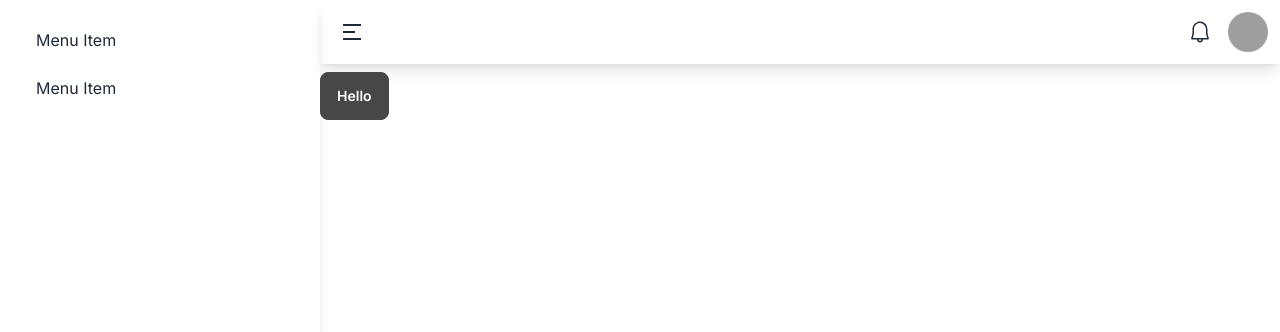
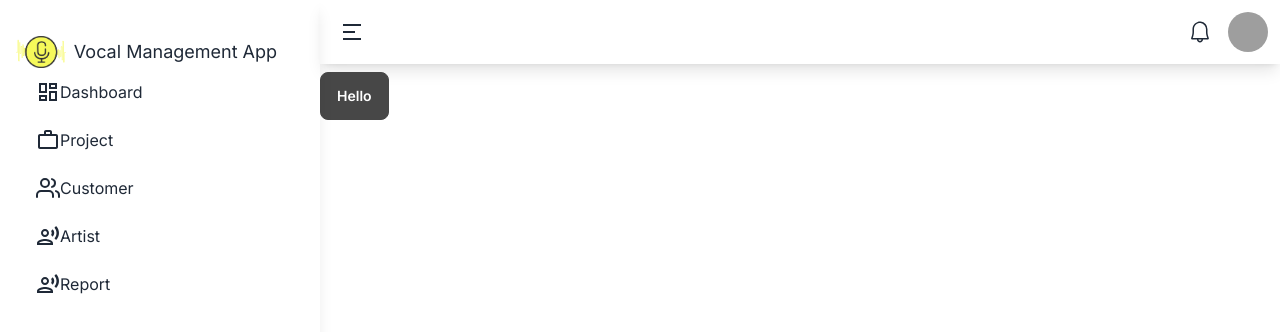
Before and after one commit to trongnsiwa/voice-admin, a Next.js app: page / in a window 1280 px wide. Shown: the top 332 px of the page. Built offline with nearby package versions, Linux system fonts and the light colour scheme; grey boxes are pictures that could not be loaded.

Commit message:
add data & animation to sidebar

```diff
--- a/components/common/header.tsx
+++ b/components/common/header.tsx
@@ -8,6 +8,7 @@ import { VscBell, VscBellDot } from 'react-icons/vsc';
 import { IoLogOutOutline } from 'react-icons/io5';
 import { motion } from 'framer-motion';
 import { useBoolean, useOnClickOutside } from 'usehooks-ts';
+import { toggleSidebar } from '@redux/actions/sidebar-action';
 
 const Header = () => {
   // states
@@ -36,17 +37,16 @@ const Header = () => {
 
   return (
     <>
-      <div className="navbar mb-2 shadow-lg">
+      <motion.div className="navbar mb-2 shadow-lg">
         <div className="flex-1">
           <input id="drawer" type="checkbox" className="drawer-toggle" />
-          <div className="drawer-content">
           <label
             htmlFor="drawer"
             className="btn btn-circle btn-ghost drawer-button"
+            onClick={() => dispatch(toggleSidebar(!open))}
           >
             <RiMenu2Line className="inline-block w-6 h-6" />
           </label>
-          </div>
         </div>
         <div className="flex-none">
           <button className="btn btn-circle btn-ghost">
@@ -82,7 +82,7 @@ const Header = () => {
             </li>
           </motion.ul>
         </div>
-      </div>
+      </motion.div>
     </>
   );
 };
--- a/components/common/sidebar.tsx
+++ b/components/common/sidebar.tsx
@@ -1,18 +1,84 @@
+import { toggleSidebar } from '@redux/actions/sidebar-action';
+import { useAppDispatch, useAppSelector } from '@redux/store/hooks';
+import { sidebars } from '@shared/routes/sidebar';
+import { AnimatePresence, motion } from 'framer-motion';
+import Link from 'next/link';
+import { useEffect, useRef } from 'react';
+import { useMediaQuery } from 'usehooks-ts';
+
+const sideVariants = {
+  closed: {
+    transition: {
+      staggerChildren: 0.2,
+      staggerDirection: -1,
+    },
+  },
+  open: {
+    transition: {
+      staggerChildren: 0.2,
+      staggerDirection: 1,
+    },
+  },
+};
+
 const Sidebar = () => {
+  // selctor & dispatch
+  const { open } = useAppSelector((state) => state.sidebar);
+  const dispatch = useAppDispatch();
+
+  // media query
+  const matches = useMediaQuery('(min-width: 768px)');
+
+  // event
+  useEffect(() => {
+    matches && dispatch(toggleSidebar(true));
+  }, [dispatch, matches]);
+
   return (
-    <>
-      <div className="drawer-side shadow-lg h-screen">
-        <label htmlFor="my-drawer-2" className="drawer-overlay"></label>
-        <ul className="menu p-4 overflow-y-auto w-80 bg-base-100 text-base-content">
-          <li>
-            <a>Menu Item</a>
-          </li>
-          <li>
-            <a>Menu Item</a>
-          </li>
-        </ul>
-      </div>
-    </>
+    <AnimatePresence>
+      {open && (
+        <>
+          <motion.div
+            className="drawer-side shadow-lg h-screen"
+            initial={{ x: '-100%' }}
+            animate={{
+              x: 0,
+            }}
+            exit={{
+              x: '-100%',
+            }}
+            transition={{ type: 'spring', bounce: 0, duration: 0.4 }}
+          >
+            <motion.ul
+              className="menu p-4 overflow-y-auto w-80 text-base-content"
+              initial="closed"
+              animate="open"
+              variants={sideVariants}
+            >
+              <li>
+                <div className="flex items-center mt-5">
+                  <img className="h-8" src="/images/logo.png" alt="" />
+                  <p className="text-lg pl-2 leading-none text-center">
+                    Vocal Management App
+                  </p>
+                </div>
+              </li>
+              {sidebars &&
+                sidebars.map((bar, index) => (
+                  <li key={`bar_${index}`}>
+                    <Link href={bar.path}>
+                      <a>
+                        {bar.icon}
+                        {bar.name}
+                      </a>
+                    </Link>
+                  </li>
+                ))}
+            </motion.ul>
+          </motion.div>
+        </>
+      )}
+    </AnimatePresence>
   );
 };
 
--- a/components/layouts/layout.tsx
+++ b/components/layouts/layout.tsx
@@ -1,12 +1,12 @@
 import Header from '@components/common/header';
 import Sidebar from '@components/common/sidebar';
-import { ReactNode } from 'react';
+import { ReactNode, useRef } from 'react';
 
 const Layout = ({ children }: { children: ReactNode }) => {
   return (
     <div className="flex h-screen drawer">
       <Sidebar />
-      <div className="flex flex-col flex-1 w-full">
+      <div className="flex flex-col flex-1 w-full drawer-content">
         <Header />
         <main className="h-full">{children}</main>
       </div>
--- /dev/null
+++ b/shared/routes/sidebar.tsx
@@ -0,0 +1,40 @@
+import {
+  MdOutlineDashboard,
+  MdWorkOutline,
+  MdOutlineRecordVoiceOver,
+} from 'react-icons/md';
+import { FiUsers } from 'react-icons/fi';
+
+export interface Bar {
+  icon: JSX.Element;
+  name: string;
+  path: string;
+}
+
+export const sidebars: Bar[] = [
+  {
+    icon: <MdOutlineDashboard className="h-6 w-6" />,
+    name: 'Dashboard',
+    path: '/',
+  },
+  {
+    icon: <MdWorkOutline className="h-6 w-6" />,
+    name: 'Project',
+    path: '/project',
+  },
+  {
+    icon: <FiUsers className="h-6 w-6" />,
+    name: 'Customer',
+    path: '/customer',
+  },
+  {
+    icon: <MdOutlineRecordVoiceOver className="h-6 w-6" />,
+    name: 'Artist',
+    path: '/artist',
+  },
+  {
+    icon: <MdOutlineRecordVoiceOver className="h-6 w-6" />,
+    name: 'Report',
+    path: '/report',
+  },
+];
```
Lines whose indentation alone changed are shown as unchanged.
